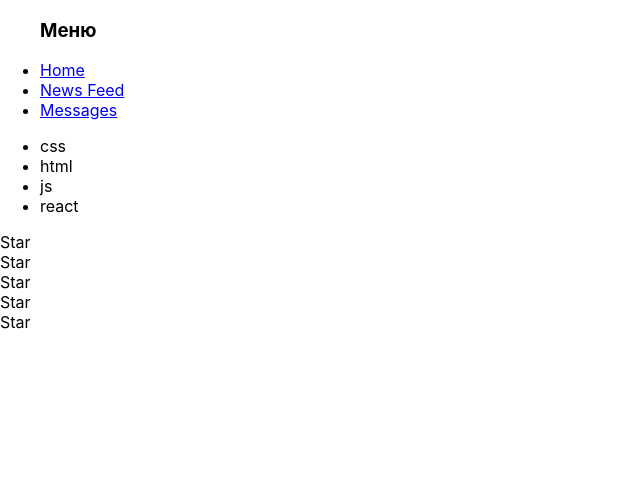
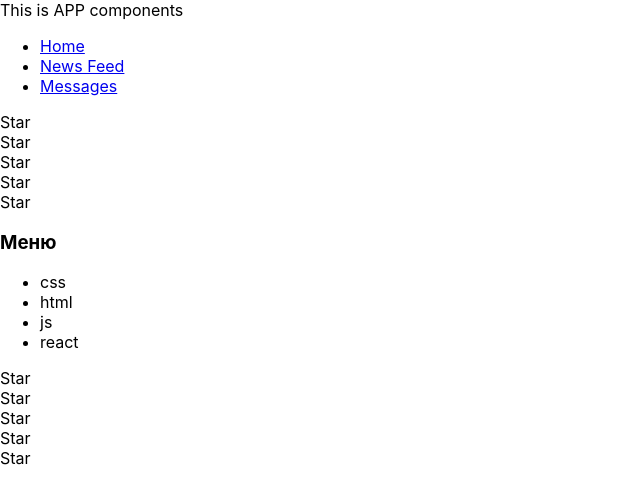
Before and after one commit to vadytih/it-incubator, a React (Create React App) app in the folder projects/01-first-project /react-kabzda-1-ts/: page / in a window 1280 px wide. Shown: the top 504 px of the page, without its empty margins (0-640 px from the left). Built offline with nearby package versions, Linux system fonts and the light colour scheme.

Commit message:
ДЗ видео (02 - React кабзда как подробно (копоненты часть 2)) - debager и console.log() на компоненты

```diff
--- /dev/null
+++ b/projects/01-first-project /react-kabzda-1-ts/src/Accordion.tsx
@@ -0,0 +1,15 @@
+import React from "react";
+import AccordionTitle from "./AccordionTitle";
+import AccordionBody from "./AccordionBody";
+
+const Accordion = () => {
+    console.log("Accordion - компанент отрисован")
+    return (
+        <div>
+            <AccordionTitle/>
+            <AccordionBody/>
+        </div>
+    )
+}
+
+export default Accordion;
--- /dev/null
+++ b/projects/01-first-project /react-kabzda-1-ts/src/AccordionBody.tsx
@@ -0,0 +1,15 @@
+import React from "react";
+
+const AccordionBody = () => {
+    console.log("AccordionBody - компанент отрисован")
+    return (
+        <ul>
+            <li>css</li>
+            <li>html</li>
+            <li>js</li>
+            <li>react</li>
+        </ul>
+    )
+}
+
+export default AccordionBody;
--- /dev/null
+++ b/projects/01-first-project /react-kabzda-1-ts/src/AccordionTitle.tsx
@@ -0,0 +1,10 @@
+import React from "react";
+
+const AccordionTitle = () => {
+    console.log("AccordionTitle - компанент отрисован")
+    return (
+        <h3>Меню</h3>
+    )
+}
+
+export default AccordionTitle;
--- a/projects/01-first-project /react-kabzda-1-ts/src/App.tsx
+++ b/projects/01-first-project /react-kabzda-1-ts/src/App.tsx
@@ -1,16 +1,29 @@
 import React from 'react';
 import './App.css';
 import Header from "./Header";
-import Technologies from "./Technologies";
+import Accordion from "./Accordion";
 import Rating from "./Rating";
 
+const AppTitle = () => {
+    console.log("AppTitle - компанент отрисован")
+    return (
+        <>This is APP components</>
+    )
+}
+
 const App = () => {
+    console.log("App - компанент отрисован")
     return (
-        <div>
-            <Header/>
-            <Technologies/>
-            <Rating/>
-        </div>
+        <>
+            <AppTitle/>
+            <div>
+                <Header/>
+                <Rating/>
+                <Accordion/>
+                <Rating/>
+            </div>
+        </>
+
     )
 }
 
--- a/projects/01-first-project /react-kabzda-1-ts/src/Header.tsx
+++ b/projects/01-first-project /react-kabzda-1-ts/src/Header.tsx
@@ -1,10 +1,10 @@
 import React from "react";
 
 const Header = () => {
+    console.log("Header - компанент отрисован")
     return (
         <div>
             <ul>
-                <h3>Меню</h3>
                 <li>
                     <a href="#">Home</a>
                 </li>
--- a/projects/01-first-project /react-kabzda-1-ts/src/Rating.tsx
+++ b/projects/01-first-project /react-kabzda-1-ts/src/Rating.tsx
@@ -2,15 +2,15 @@ import React from "react";
 import Star from "./Star";
 
 const Rating = () => {
+    console.log("Rating - компанент отрисован")
     return (
-        <div>
+        <>
             <Star/>
             <Star/>
             <Star/>
             <Star/>
             <Star/>
-        </div>
-
+        </>
     )
 }
 
--- a/projects/01-first-project /react-kabzda-1-ts/src/Star.tsx
+++ b/projects/01-first-project /react-kabzda-1-ts/src/Star.tsx
@@ -1,6 +1,7 @@
 import React from "react";
 
 const Star = () => {
+    console.log("Star - компанент отрисован")
     return (
         <div>Star</div>
     )
--- a/projects/01-first-project /react-kabzda-1-ts/src/Technologies.tsx
+++ /dev/null
@@ -1,16 +0,0 @@
-import React from "react";
-
-const Technologies = () => {
-    return (
-        <div>
-            <ul>
-                <li>css</li>
-                <li>html</li>
-                <li>js</li>
-                <li>react</li>
-            </ul>
-        </div>
-    )
-}
-
-export default Technologies
```
Also changed, not shown: 1 other file (tests, documents, lock files or other folders).
